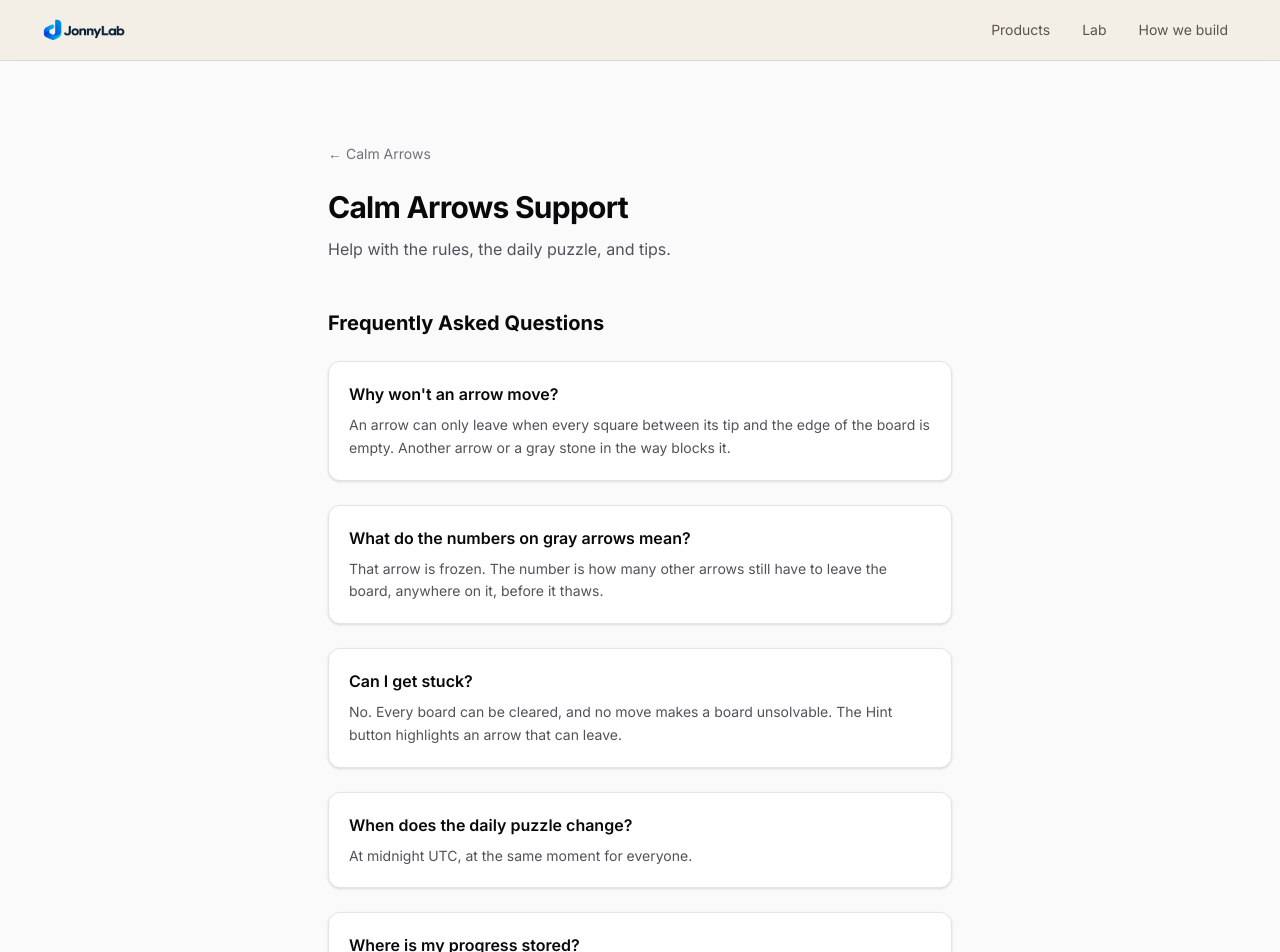
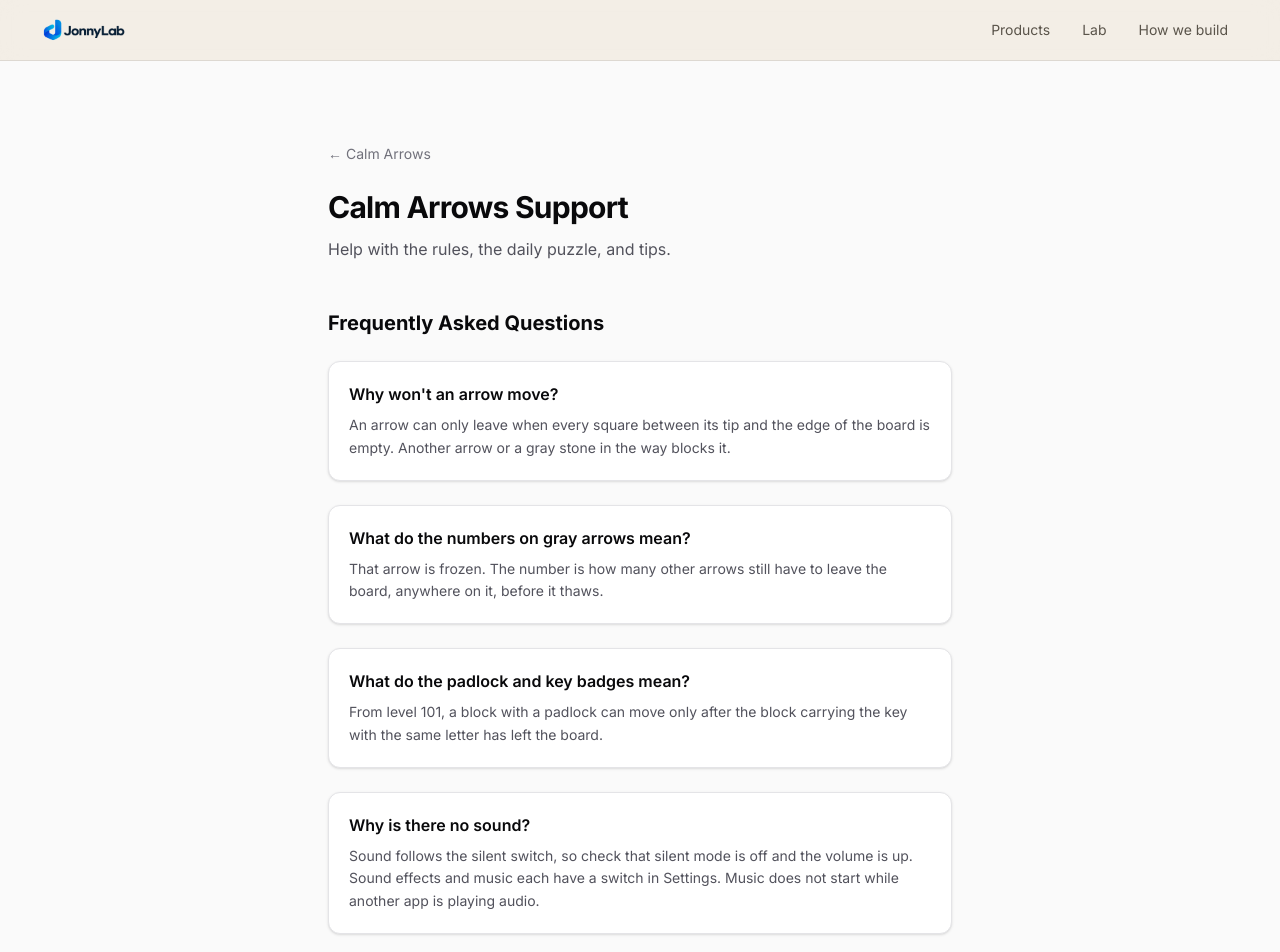
Before and after one commit to iamjohn96/jonnylab, a Next.js app: page /calm-arrows/support in a window 1280 px wide. Shown: the top 952 px of the page. Built offline with nearby package versions, Linux system fonts and the light colour scheme.

Commit message:
Calm Arrows support: add lock badge and sound FAQ

```diff
--- a/app/(en)/calm-arrows/support/page.tsx
+++ b/app/(en)/calm-arrows/support/page.tsx
@@ -15,6 +15,14 @@
   {
     q: "What do the numbers on gray arrows mean?",
     a: "That arrow is frozen. The number is how many other arrows still have to leave the board, anywhere on it, before it thaws.",
+  },
+  {
+    q: "What do the padlock and key badges mean?",
+    a: "From level 101, a block with a padlock can move only after the block carrying the key with the same letter has left the board.",
+  },
+  {
+    q: "Why is there no sound?",
+    a: "Sound follows the silent switch, so check that silent mode is off and the volume is up. Sound effects and music each have a switch in Settings. Music does not start while another app is playing audio.",
   },
   {
     q: "Can I get stuck?",
```
